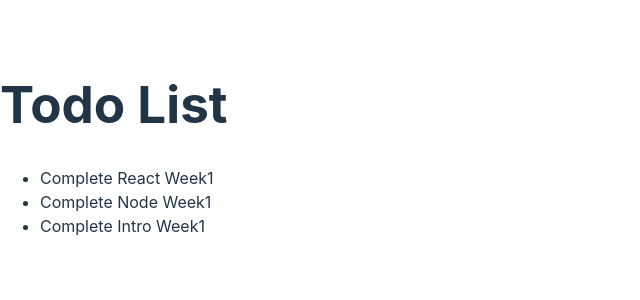
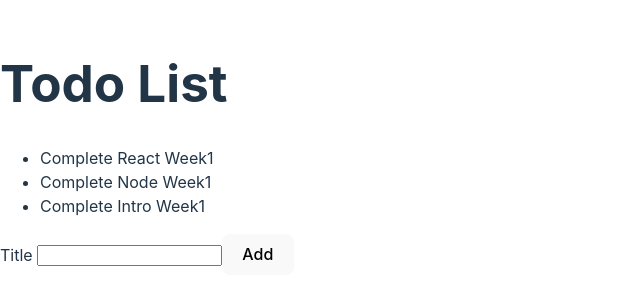
Before and after one commit to stephanielaurentjiong/react-todo-archive, a React (Vite) app: page / in a window 1280 px wide. Shown: the part 252-552 px from the top of the page, without its empty margins (0-640 px from the left). Built offline with nearby package versions, Linux system fonts and the light colour scheme.

Commit message:
Added TodoList.jsx and AddTodoForm.jsx files

```diff
--- /dev/null
+++ b/src/AddTodoForm.jsx
@@ -0,0 +1,15 @@
+import React from "react";
+
+function AddTodoForm () {
+    return (
+        <div>
+            <form>
+                <label htmlFor="todoTitle">Title </label>
+                <input type="text" id="todoTitle" />
+                <button>Add</button>
+            </form>
+        </div>
+    )
+}
+
+export default AddTodoForm;
--- a/src/App.jsx
+++ b/src/App.jsx
@@ -1,32 +1,15 @@
 import * as React from 'react';
+import TodoList from './TodoList.jsx';
+import AddTodoForm from './AddTodoForm.jsx';
 
 
-var todoList = [
-  {
-    id: 123,
-    title: "Complete React Week1"
-  },
-  {
-    id: 213,
-    title: "Complete Node Week1"
-  },
-  {
-    id: 321,
-    title: "Complete Intro Week1"
-  }
-]
 
 function App () {
   return (
     <div>
       <h1>Todo List</h1>
-      <ul>
-        {todoList.map (function (item) {
-          return (
-            <li key="item.id">{item.title}</li>
-        )
-        })}
-      </ul>
+      <TodoList />
+      <AddTodoForm />
     </div>
   );
 }
--- /dev/null
+++ b/src/TodoList.jsx
@@ -0,0 +1,33 @@
+import React from 'react';
+
+let todoList = [
+    {
+      id: 123,
+      title: "Complete React Week1"
+    },
+    {
+      id: 213,
+      title: "Complete Node Week1"
+    },
+    {
+      id: 321,
+      title: "Complete Intro Week1"
+    }
+  ]
+
+
+function TodoList() {
+    return (
+        <div>
+            <ul>
+                {todoList.map (function (item) {
+                    return (
+                    <li key="item.id">{item.title}</li>
+                    )
+                })}
+            </ul>
+        </div>
+    )
+}
+
+export default TodoList;
```
